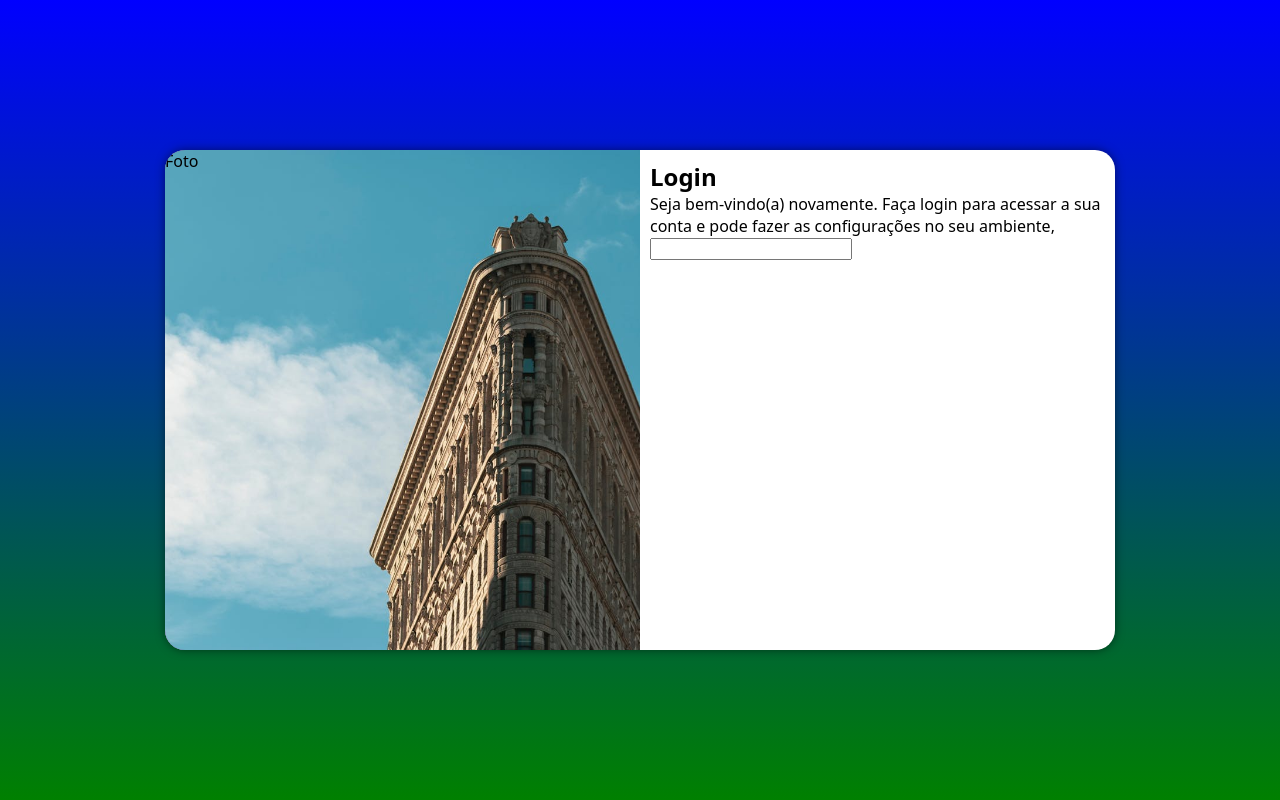
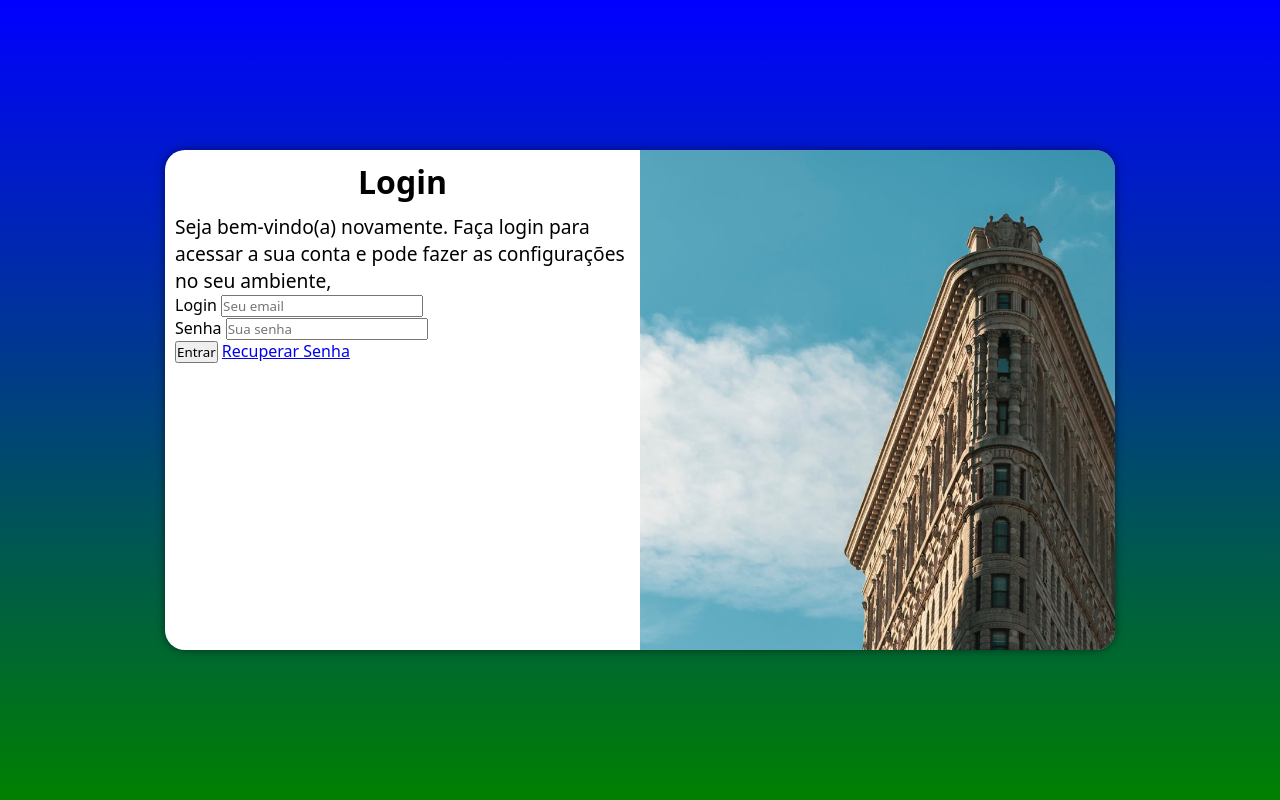
Before and after one commit to antonio30lourenco/progeto-login, a plain HTML site: page index.html in a window 1280 px wide. Drawn offline with Linux system fonts and the light colour scheme.

Commit message:
Formulario

```diff
--- a/estilos/media-query.css
+++ b/estilos/media-query.css
@@ -30,14 +30,22 @@
         background-image: linear-gradient(to top, green, blue);
     }
 
+    h1 {
+        font-size: 2em;
+    }
+
+    p {
+        font-size: 1.2em;
+    }
+
     #imagem {
-        float: left;
+        float: right;
         width: 50%;
         height: 100%;
     }
 
     #formulario {
-        float: right;
+        float: left;
         width: 50%;
     }
 }
--- a/estilos/style.css
+++ b/estilos/style.css
@@ -19,10 +19,19 @@
     width: 100vw;
 }
 
+h1 {
+    text-align: center;
+    margin-bottom: 10px;
+}
+
 main {
     position: relative;
     height: 100vh;
     width: 100vw;
+}
+
+p {
+    font-size: 0.8em;
 }
 
 #login {
--- a/index.html
+++ b/index.html
@@ -6,18 +6,28 @@
     <title>Tela de Login</title>
     <link rel="stylesheet" href="estilos/style.css">
     <link rel="stylesheet" href="estilos/media-query.css">
+    <link href="https://fontes.googleapis.com/icon?family=Material+Icons" rel="stylesheet">
 </head>
 <body>
     <main>
         <section id="login">
             <div id="imagem">
-                Foto
+
             </div>
             <div id="formulario">
                 <h1>Login</h1>
                 <p>Seja bem-vindo(a) novamente. Faça login para acessar a sua conta e pode fazer as configurações no seu ambiente,</p>
-                <form action="login.php" method="post">
-                    <input type="email" name="" id="">
+                <form action="login.php" method="post" autocomplete="on">
+                    <div class="campo">
+                        <label for="ilogin">Login</label>
+                        <input type="email" name="login" id="ilogin" placeholder="Seu email" autocomplete="email" required maxlength="30">
+                    </div>
+                    <div class="senha">
+                        <label for="isenha">Senha</label>
+                        <input type="password" name="senha" id="isenha" placeholder="Sua senha" autocomplete="current-password" required maxlength="30" minlength="8">
+                    </div>
+                    <input type="submit" value="Entrar">
+                    <a href="esqueci.html">Recuperar Senha</a>
                 </form>
             </div>
         </section>
```
